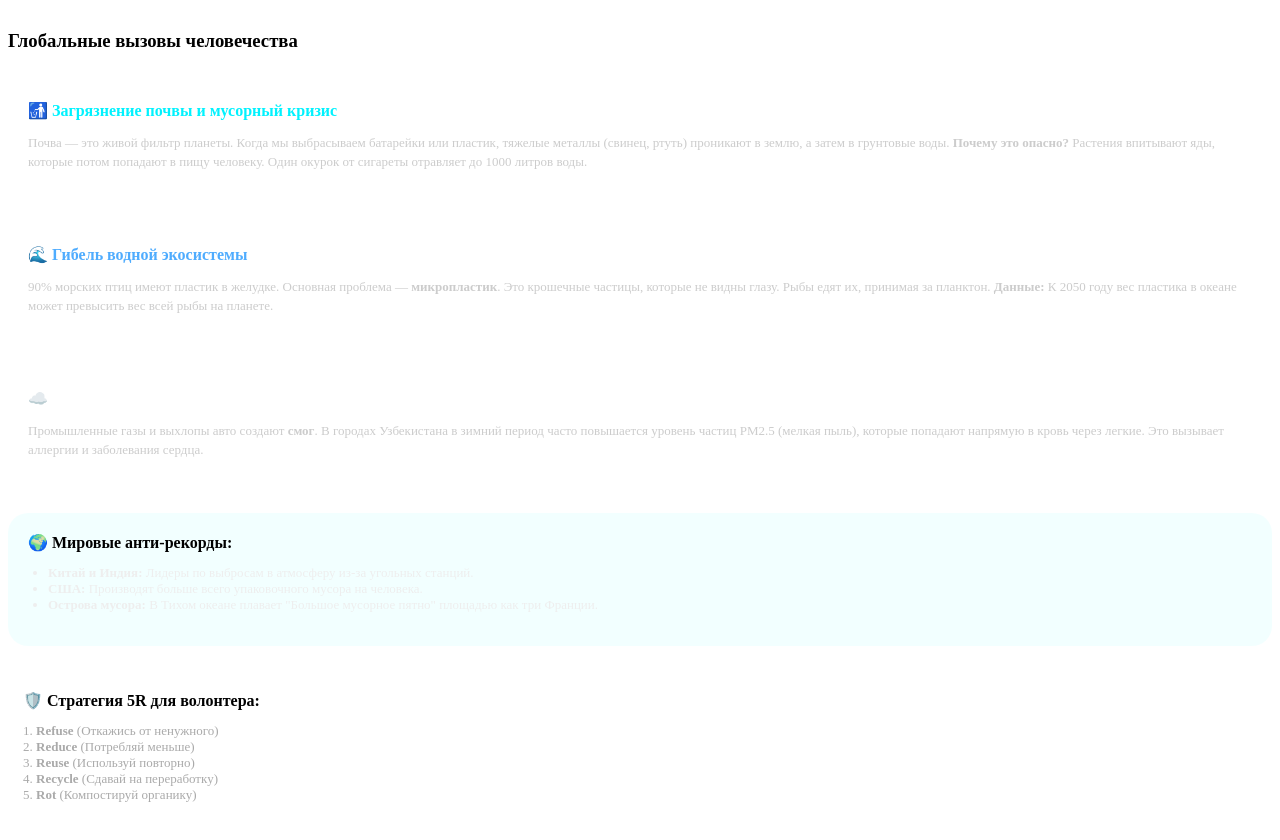
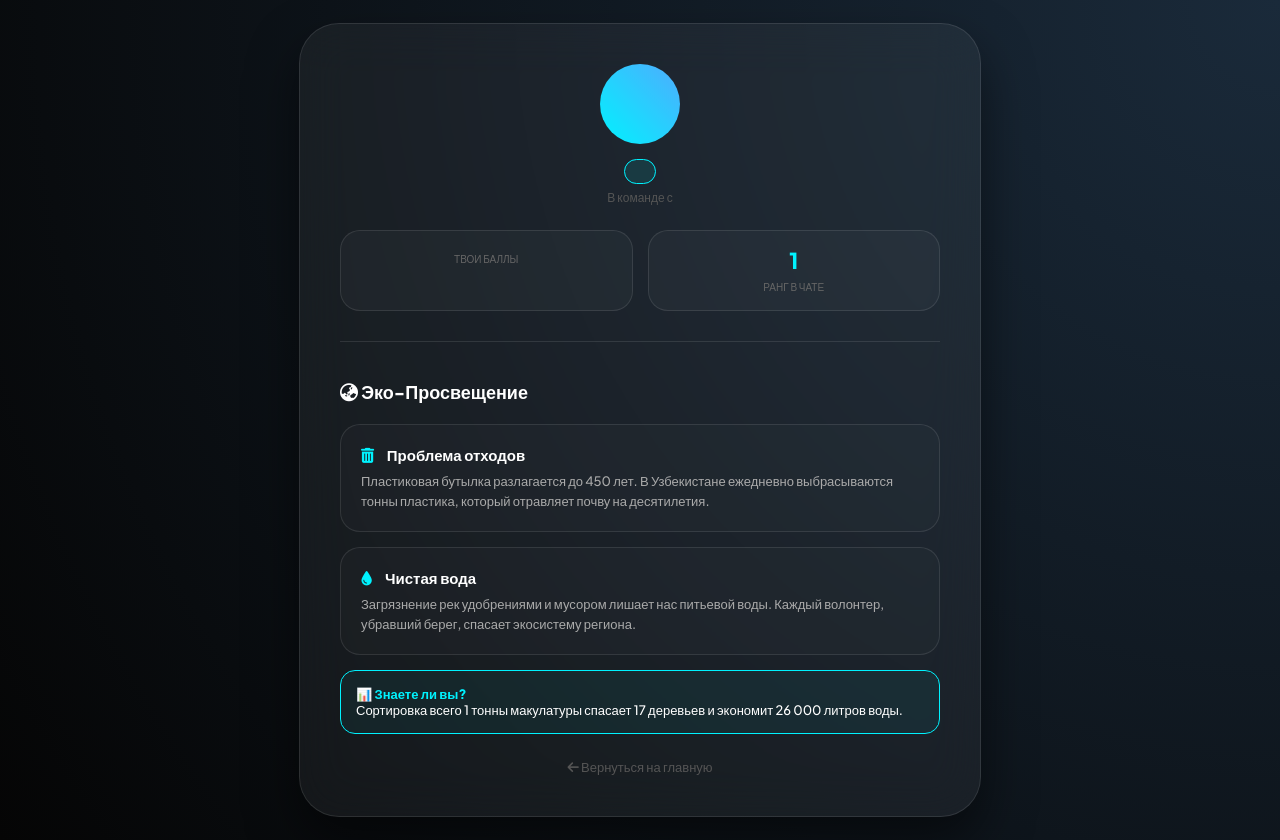
Before and after one commit to legendaryindra09-maker/my-eco-project, a Flask app: template templates/dashboard.html in a window 1280 px wide. Before the commit the page ends 802 px from the top, so only its background shows below. Run offline with Flask 3, Linux system fonts and the light colour scheme; the template is opened without the code that fills it, so the values that code supplies are empty.

Commit message:
Update dashboard.html

```diff
--- a/templates/dashboard.html
+++ b/templates/dashboard.html
@@ -1,49 +1,168 @@
-<div class="knowledge-hub" style="text-align: left; margin-top: 30px;">
+<!DOCTYPE html>
+<html lang="ru">
+<head>
+    <meta charset="UTF-8">
+    <meta name="viewport" content="width=device-width, initial-scale=1.0">
+    <title>Мой Профиль | ECO-UZB</title>
+    <link href="https://fonts.googleapis.com/css2?family=Plus+Jakarta+Sans:wght@300;500;800&display=swap" rel="stylesheet">
+    <link rel="stylesheet" href="https://cdnjs.cloudflare.com/ajax/libs/font-awesome/6.0.0/css/all.min.css">
+    <style>
+        :root {
+            --primary: #00f2fe;
+            --secondary: #4facfe;
+            --bg-dark: #050505;
+            --glass: rgba(255, 255, 255, 0.05);
+            --glass-border: rgba(255, 255, 255, 0.1);
+        }
 
-    <h3 style="color: var(--primary); border-bottom: 1px solid var(--glass-border); padding-bottom: 10px;">
-        <i class="fa-solid fa-earth-americas"></i> Глобальные вызовы человечества
-    </h3>
+        body {
+            margin: 0;
+            font-family: 'Plus Jakarta Sans', sans-serif;
+            background-color: var(--bg-dark);
+            color: white;
+            display: flex;
+            justify-content: center;
+            align-items: center;
+            min-height: 100vh;
+            background: radial-gradient(circle at top right, #1a2a3a, #050505);
+            padding: 20px;
+        }
 
-    <div class="info-section" style="background: rgba(255,255,255,0.03); padding: 20px; border-radius: 20px; margin-bottom: 20px;">
-        <b style="color: #00f2fe; font-size: 16px;">🚮 Загрязнение почвы и мусорный кризис</b>
-        <p style="font-size: 13px; color: #ccc; line-height: 1.5;">
-            Почва — это живой фильтр планеты. Когда мы выбрасываем батарейки или пластик, тяжелые металлы (свинец, ртуть) проникают в землю, а затем в грунтовые воды.
-            <b>Почему это опасно?</b> Растения впитывают яды, которые потом попадают в пищу человеку. Один окурок от сигареты отравляет до 1000 литров воды.
-        </p>
+        .dashboard-container {
+            width: 100%;
+            max-width: 600px;
+            background: var(--glass);
+            backdrop-filter: blur(25px);
+            border: 1px solid var(--glass-border);
+            border-radius: 40px;
+            padding: 40px;
+            text-align: center;
+            box-shadow: 0 25px 50px rgba(0,0,0,0.5);
+        }
+
+        .avatar-circle {
+            width: 80px;
+            height: 80px;
+            background: linear-gradient(45deg, var(--primary), var(--secondary));
+            border-radius: 50%;
+            margin: 0 auto 15px;
+            display: flex;
+            justify-content: center;
+            align-items: center;
+            font-size: 32px;
+            font-weight: 800;
+            color: #000;
+        }
+
+        .rank-badge {
+            background: rgba(0, 242, 254, 0.1);
+            color: var(--primary);
+            padding: 5px 15px;
+            border-radius: 50px;
+            font-size: 11px;
+            text-transform: uppercase;
+            border: 1px solid var(--primary);
+        }
+
+        .stats-grid {
+            display: grid;
+            grid-template-columns: 1fr 1fr;
+            gap: 15px;
+            margin: 25px 0;
+        }
+
+        .stat-card {
+            background: rgba(255,255,255,0.03);
+            padding: 15px;
+            border-radius: 20px;
+            border: 1px solid var(--glass-border);
+        }
+
+        .stat-card span { display: block; font-size: 22px; font-weight: 800; color: var(--primary); }
+        .stat-card small { color: #666; font-size: 10px; text-transform: uppercase; }
+
+        /* База знаний */
+        .knowledge-hub {
+            text-align: left;
+            margin-top: 30px;
+            padding-top: 20px;
+            border-top: 1px solid var(--glass-border);
+        }
+
+        .info-card {
+            background: rgba(255, 255, 255, 0.02);
+            border-radius: 20px;
+            padding: 20px;
+            margin-bottom: 15px;
+            border: 1px solid var(--glass-border);
+        }
+
+        .info-card i { color: var(--primary); margin-right: 10px; }
+        .info-card b { display: block; margin-bottom: 8px; font-size: 15px; color: #fff; }
+        .info-card p { margin: 0; font-size: 13px; color: #aaa; line-height: 1.5; }
+
+        .fact-box {
+            background: rgba(0, 242, 254, 0.05);
+            border: 1px solid var(--primary);
+            padding: 15px;
+            border-radius: 15px;
+            font-size: 13px;
+        }
+
+        .btn-back {
+            display: inline-block;
+            margin-top: 25px;
+            color: #555;
+            text-decoration: none;
+            font-size: 13px;
+            transition: 0.3s;
+        }
+        .btn-back:hover { color: white; }
+    </style>
+</head>
+<body>
+
+    <div class="dashboard-container">
+        <div class="avatar-circle">
+            {{ user.name[0].upper() }}
         </div>
 
-    <div class="info-section" style="background: rgba(255,255,255,0.03); padding: 20px; border-radius: 20px; margin-bottom: 20px;">
-        <b style="color: #4facfe; font-size: 16px;">🌊 Гибель водной экосистемы</b>
-        <p style="font-size: 13px; color: #ccc; line-height: 1.5;">
-            90% морских птиц имеют пластик в желудке. Основная проблема — <b>микропластик</b>. Это крошечные частицы, которые не видны глазу. Рыбы едят их, принимая за планктон.
-            <b>Данные:</b> К 2050 году вес пластика в океане может превысить вес всей рыбы на планете.
-        </p>
+        <span class="rank-badge">{{ user.get_rank() }}</span>
+        <h2 style="margin: 10px 0 5px;">{{ user.name }}</h2>
+        <div style="color: #555; font-size: 12px;">В команде с {{ user.time_joined }}</div>
+
+        <div class="stats-grid">
+            <div class="stat-card">
+                <span>{{ user.points }}</span>
+                <small>Твои Баллы</small>
+            </div>
+            <div class="stat-card">
+                <span>1</span>
+                <small>Ранг в чате</small>
+            </div>
         </div>
 
-    <div class="info-section" style="background: rgba(255,255,255,0.03); padding: 20px; border-radius: 20px; margin-bottom: 20px;">
-        <b style="color: #fff; font-size: 16px;">☁️ Загрязнение воздуха</b>
-        <p style="font-size: 13px; color: #ccc; line-height: 1.5;">
-            Промышленные газы и выхлопы авто создают <b>смог</b>. В городах Узбекистана в зимний период часто повышается уровень частиц PM2.5 (мелкая пыль), которые попадают напрямую в кровь через легкие. Это вызывает аллергии и заболевания сердца.
-        </p>
+        <div class="knowledge-hub">
+            <h3 style="font-size: 18px; margin-bottom: 20px;"><i class="fa-solid fa-earth-asia"></i> Эко-Просвещение</h3>
+
+            <div class="info-card">
+                <b><i class="fa-solid fa-trash-can"></i> Проблема отходов</b>
+                <p>Пластиковая бутылка разлагается до 450 лет. В Узбекистане ежедневно выбрасываются тонны пластика, который отравляет почву на десятилетия.</p>
             </div>
 
-    <div class="info-section" style="background: rgba(0, 242, 254, 0.05); padding: 20px; border-radius: 20px; border: 1px solid var(--primary);">
-        <b style="color: var(--primary); font-size: 16px;">🌍 Мировые анти-рекорды:</b>
-        <ul style="font-size: 13px; color: #eee; padding-left: 20px;">
-            <li><b>Китай и Индия:</b> Лидеры по выбросам в атмосферу из-за угольных станций.</li>
-            <li><b>США:</b> Производят больше всего упаковочного мусора на человека.</li>
-            <li><b>Острова мусора:</b> В Тихом океане плавает "Большое мусорное пятно" площадью как три Франции.</li>
-        </ul>
+            <div class="info-card">
+                <b><i class="fa-solid fa-droplet"></i> Чистая вода</b>
+                <p>Загрязнение рек удобрениями и мусором лишает нас питьевой воды. Каждый волонтер, убравший берег, спасает экосистему региона.</p>
             </div>
 
-    <div style="margin-top: 30px; padding: 15px; border-left: 3px solid var(--primary);">
-        <h4 style="margin: 0 0 10px; color: var(--primary);">🛡️ Стратегия 5R для волонтера:</h4>
-        <p style="font-size: 13px; color: #aaa;">
-            1. <b>Refuse</b> (Откажись от ненужного)<br>
-            2. <b>Reduce</b> (Потребляй меньше)<br>
-            3. <b>Reuse</b> (Используй повторно)<br>
-            4. <b>Recycle</b> (Сдавай на переработку)<br>
-            5. <b>Rot</b> (Компостируй органику)
-        </p>
+            <div class="fact-box">
+                <b style="color: var(--primary);">📊 Знаете ли вы?</b><br>
+                Сортировка всего 1 тонны макулатуры спасает 17 деревьев и экономит 26 000 литров воды.
             </div>
         </div>
+
+        <a href="/" class="btn-back"><i class="fa-solid fa-arrow-left"></i> Вернуться на главную</a>
+    </div>
+
+</body>
+</html>
```
Lines whose indentation alone changed are shown as unchanged.
